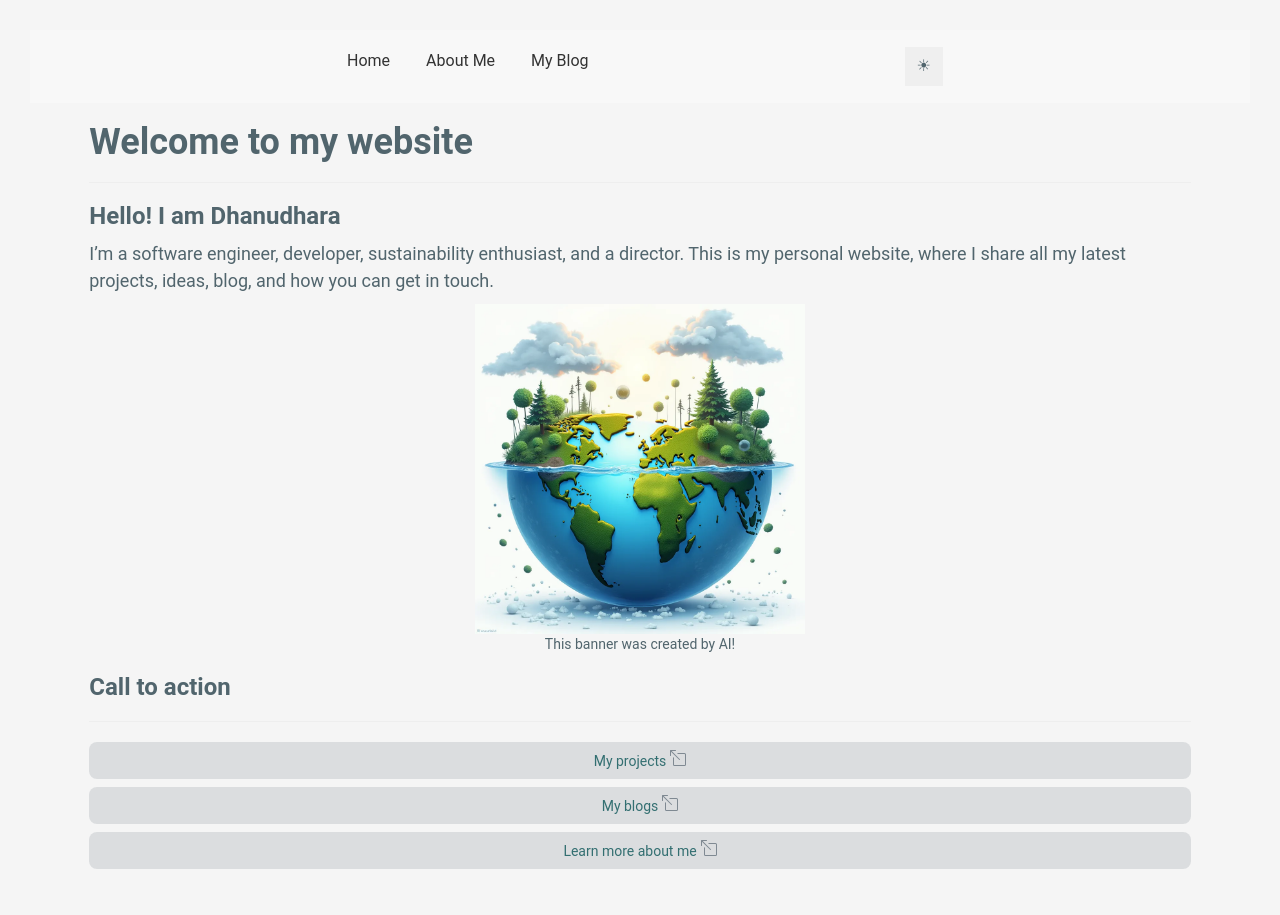
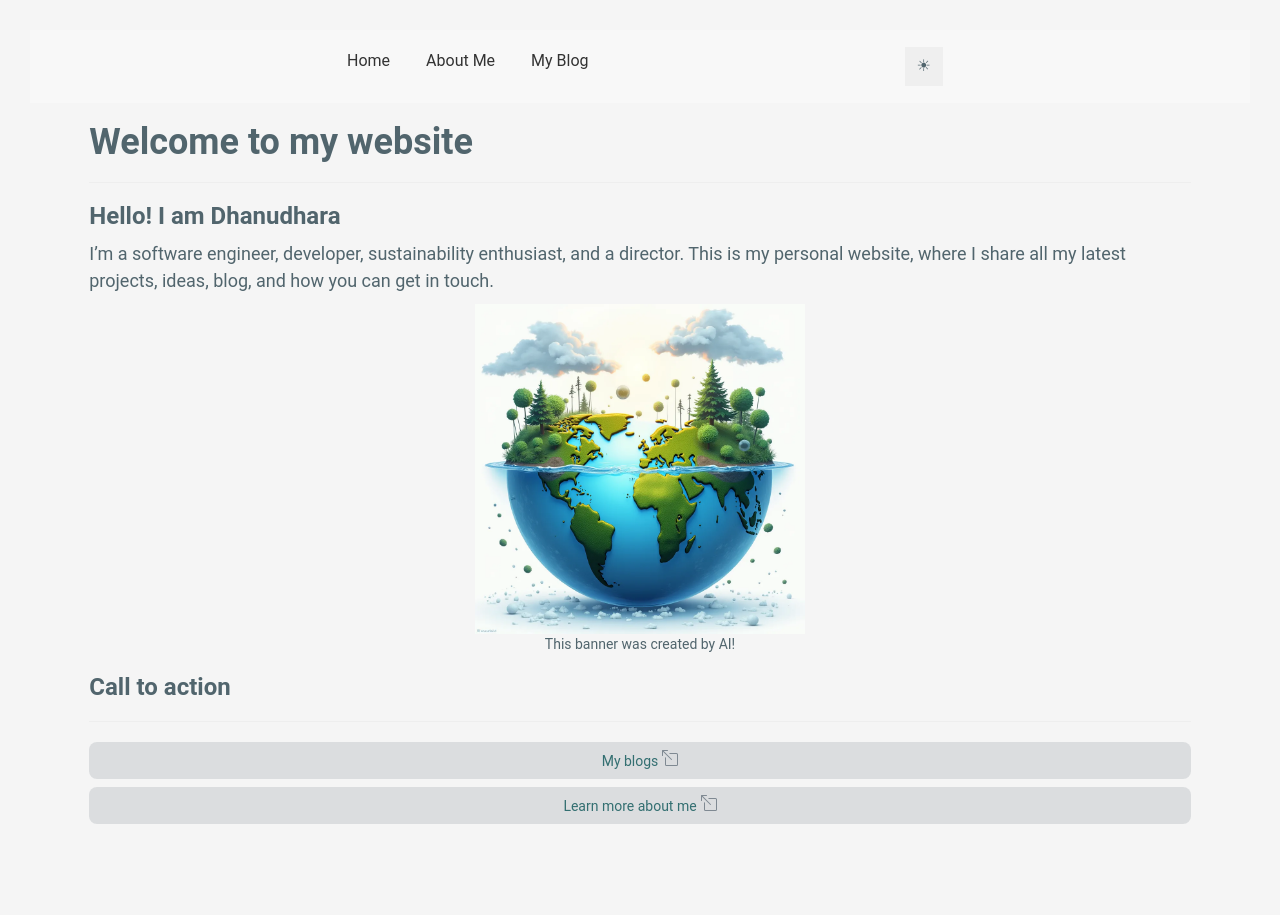
Before and after one commit to dhanudhara/dhanudhara.github.io, a Jekyll site: the page built from docs/index.md, in a window 1280 px wide. Built offline with Jekyll 4.4.1, drawn with Linux system fonts in a browser that asks for light colours; our own code applies the rules of GitHub Pages for plain Markdown files.

Commit message:
fix: remove broken links in home page

```diff
--- a/docs/index.md
+++ b/docs/index.md
@@ -26,10 +26,6 @@ I'm a software engineer, developer, sustainability enthusiast, and a director. T
 ---
 <div align="center" style="display: inline;">
     <div class="posts-card">
-        <a href="{{ '/projects' }}">My projects</a>
-    </div>
-
-    <div class="posts-card">
         <a href="{{ '/posts' }}">My blogs</a>
     </div>
 
```
